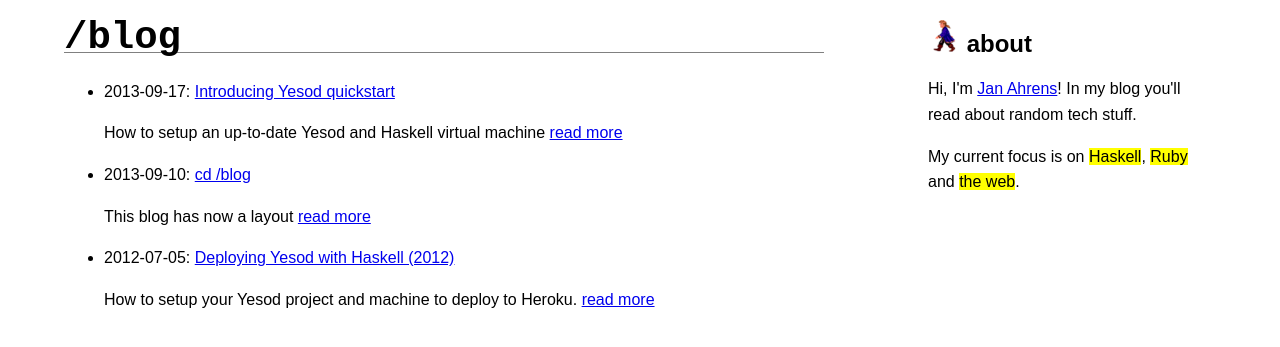
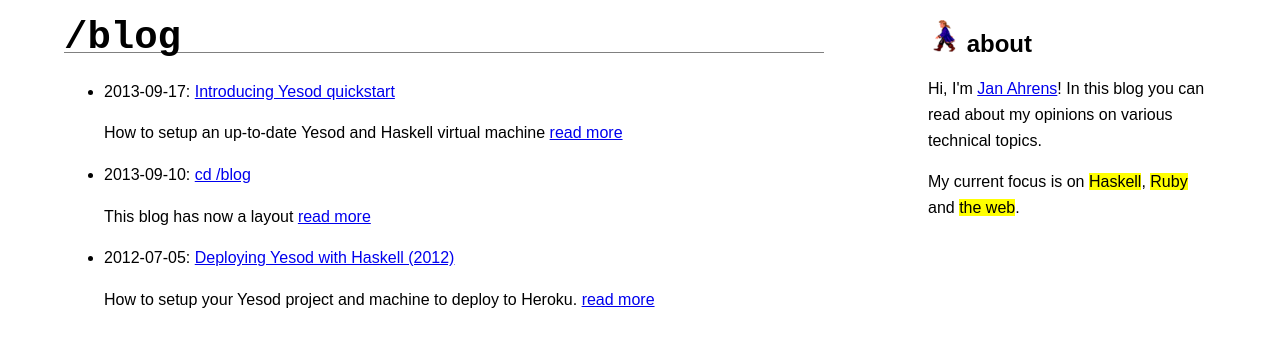
Before and after one commit to JanAhrens/JanAhrens.github.io, a Jekyll site: the page built from index.html, in a window 1280 px wide. Shown: the top 347 px of the page. Built offline with Jekyll 4.4.1, drawn with Linux system fonts in a browser that asks for light colours; the list of posts is cut into pages by our own code.

Commit message:
fix indention and change about block

```diff
--- a/_layouts/default.html
+++ b/_layouts/default.html
@@ -8,13 +8,13 @@
   </head>
   <body>
     <div class="wrapper" id="top">
-
       <aside class="sidebar">
         <header>
-					<h2><a href="https://github.com/JanAhrens"><img height="32px" src="/assets/lambda.png"></a> about</h2>
+        <h2>
+          <a href="https://github.com/JanAhrens"><img height="32px" src="/assets/lambda.png"></a> about</h2>
           <p>
             Hi, I'm <a href="https://github.com/JanAhrens">Jan Ahrens</a>!
-						In my blog you'll read about random tech stuff.
+            In this blog you can read about my opinions on various technical topics.
           </p>
           <p>
             My current focus is on <mark>Haskell</mark>, <mark>Ruby</mark> and <mark>the web</mark>.
@@ -23,7 +23,9 @@
       </aside>
 
       <article class="content">
-				<h1 class="slogan"><a href="/">/blog</a></h1>
+        <h1 class="slogan">
+          <a href="/">/blog</a>
+        </h1>
         {{ content }}
       </article>
 
```
Lines whose indentation alone changed are shown as unchanged.
